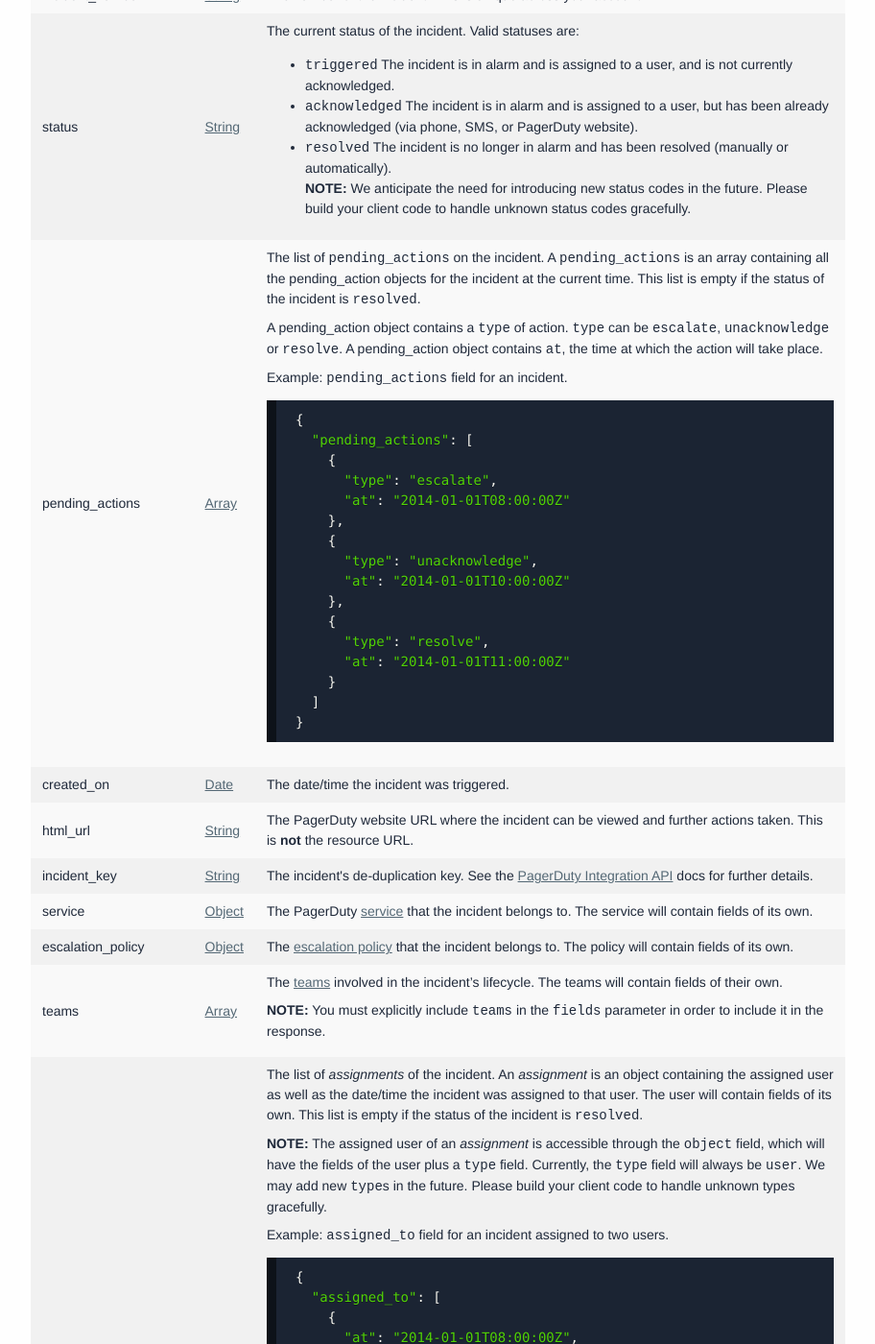
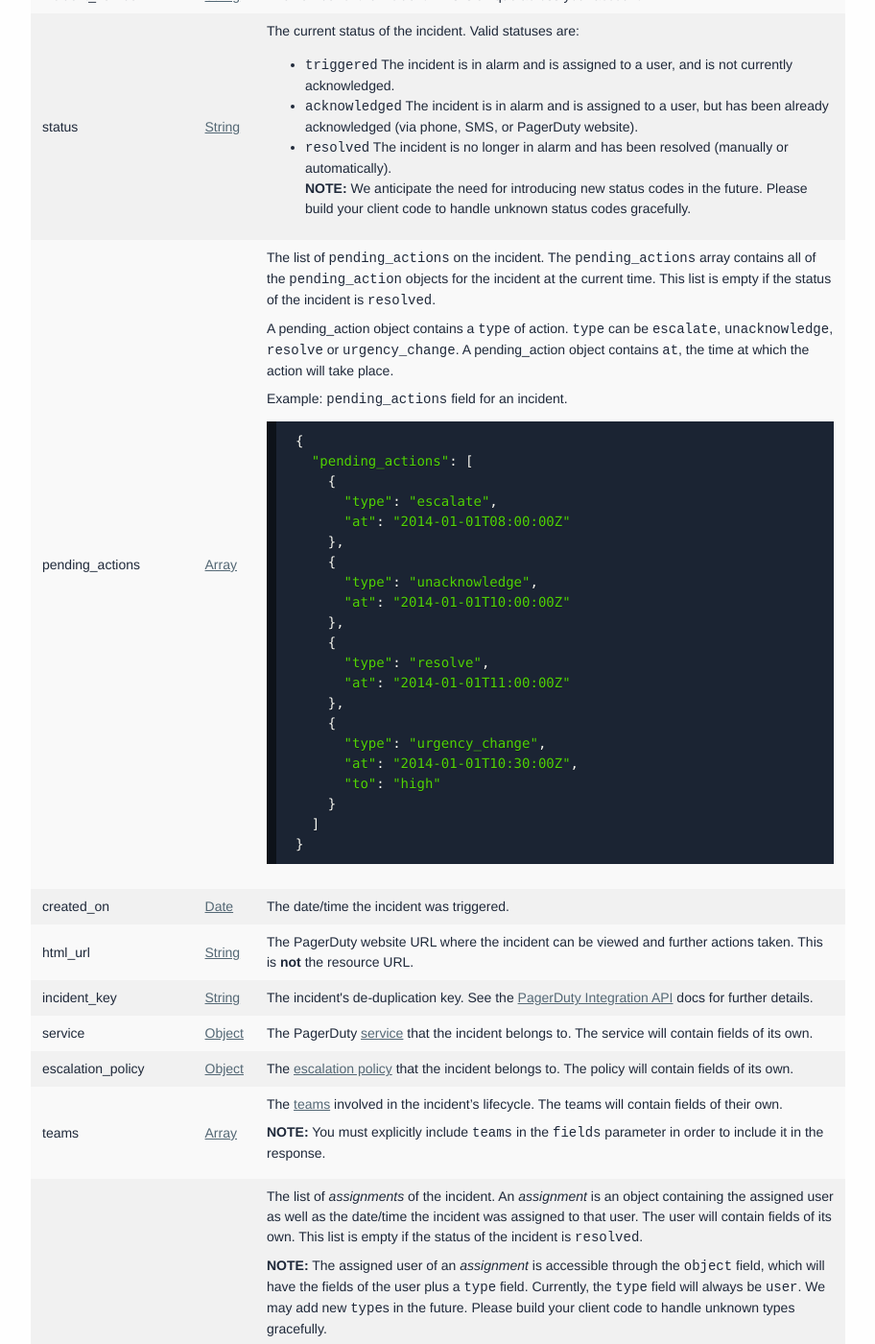
Before and after one commit to h4dz/devdocs, a Jekyll site: the page built from source/documentation/rest/incidents/list.html, in a window 1280 px wide and 1400 px high, scrolled down 1912 px. Shown: the whole window at 96% size, without its empty margins (348-1260 px from the left). Built offline with Jekyll 4.4.1, drawn with Linux system fonts in a browser that asks for light colours; some web fonts are replaced.

Commit message:
Documented change_urgency ILE and urgency_change pending action.

```diff
--- a/source/documentation/rest/incidents/list.html
+++ b/source/documentation/rest/incidents/list.html
@@ -335,10 +335,10 @@ GET https://<span class="base_url contenteditable persist" contenteditable="true
           </td>
           <td>
             <p>
-              The list of <code>pending_actions</code> on the incident. A <code>pending_actions</code> is an array containing all the pending_action objects for the incident at the current time. This list is empty if the status of the incident is <code>resolved</code>.
+              The list of <code>pending_actions</code> on the incident. The <code>pending_actions</code> array contains all of the <code>pending_action</code> objects for the incident at the current time. This list is empty if the status of the incident is <code>resolved</code>.
             </p>
             <p>
-              A pending_action object contains a <code>type</code> of action. <code>type</code> can be <code>escalate</code>, <code>unacknowledge</code> or <code>resolve</code>. A pending_action object contains <code>at</code>, the time at which the action will take place.
+              A pending_action object contains a <code>type</code> of action. <code>type</code> can be <code>escalate</code>, <code>unacknowledge</code>, <code>resolve</code> or <code>urgency_change</code>. A pending_action object contains <code>at</code>, the time at which the action will take place.
             </p>
             <p>
               Example: <code>pending_actions</code> field for an incident.
@@ -357,6 +357,11 @@ GET https://<span class="base_url contenteditable persist" contenteditable="true
     {
       "type": "resolve",
       "at": "2014-01-01T11:00:00Z"
+    },
+    {
+      "type": "urgency_change",
+      "at": "2014-01-01T10:30:00Z",
+      "to": "high"
     }
   ]
 }</code>
```
Also changed, not shown: source/documentation/rest/log_entries/show.html (+8 -0 lines).
